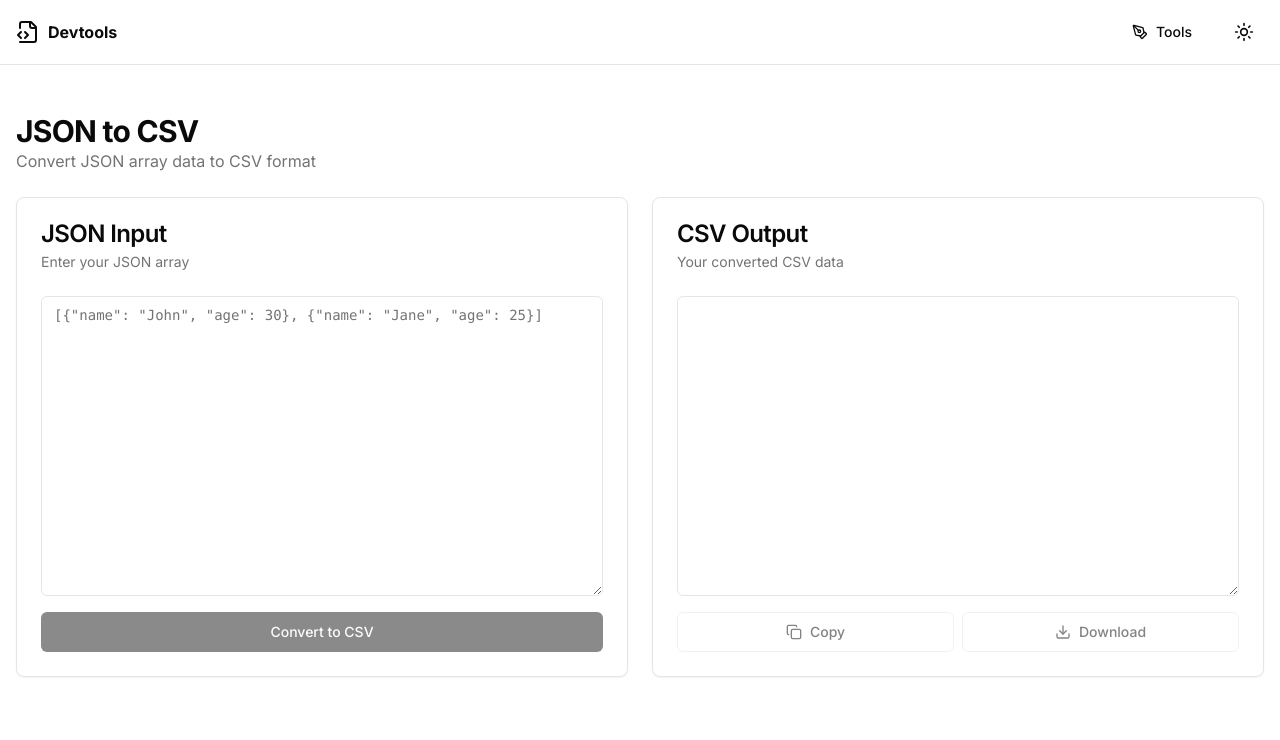
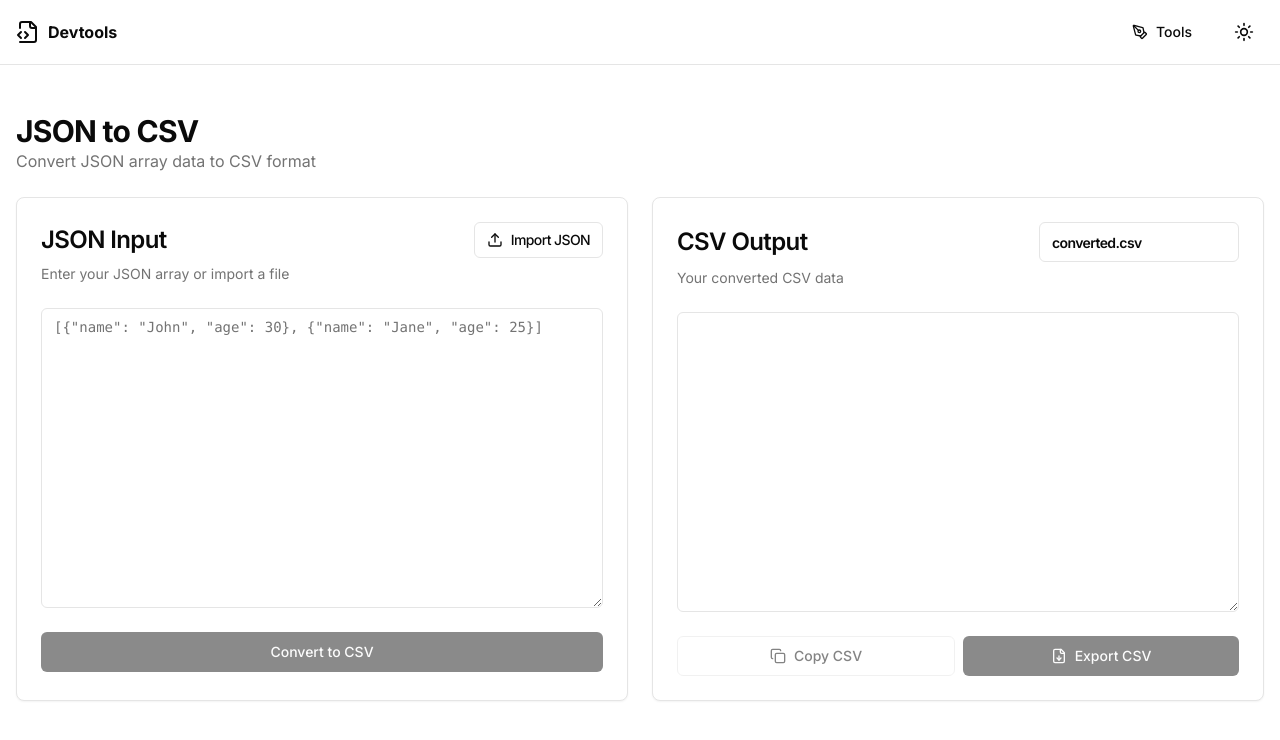
Before and after one commit to dj21-vicky21/Dev-tool-app, a Next.js app: page /tool/json-to-csv in a window 1280 px wide. Shown: the top 740 px of the page. Built offline with nearby package versions, Linux system fonts and the light colour scheme.

Commit message:
Enhance JSON to CSV tool by adding file upload support, improving error handling for JSON input, and allowing users to customize the output filename. Update UI components for better usability, including a loading state during conversion and improved button labels.

```diff
--- a/app/tool/json-to-csv/page.tsx
+++ b/app/tool/json-to-csv/page.tsx
@@ -1,25 +1,27 @@
 "use client";
 
-import { useState } from "react";
+import { useState, useRef } from "react";
 import {
   Card,
   CardContent,
   CardDescription,
   CardHeader,
   CardTitle,
+  CardFooter,
 } from "@/components/ui/card";
 import { Textarea } from "@/components/ui/textarea";
 import { Button } from "@/components/ui/button";
 import { useToast } from "@/hooks/use-toast";
-import { Copy, Download } from "lucide-react";
+import { Copy, Upload, FileDown } from "lucide-react";
+import { Input } from "@/components/ui/input";
 
-function jsonToCSV(json: string[]): string {
-  if (!Array.isArray(json) || !json.length) return "";
+function jsonToCSV(jsonData: Record<string, unknown>[]): string {
+  if (!Array.isArray(jsonData) || !jsonData.length) return "";
 
-  const headers = Object.keys(json[0]);
-  const rows = json.map((obj) =>
+  const headers = Object.keys(jsonData[0]);
+  const rows = jsonData.map((obj) =>
     headers
-      .map((header: any) => {
+      .map((header) => {
         let cell = obj[header];
         if (cell === null || cell === undefined) cell = "";
         if (typeof cell === "object") cell = JSON.stringify(cell);
@@ -35,44 +37,146 @@ function jsonToCSV(json: string[]): string {
 export default function JsonToCsv() {
   const [jsonInput, setJsonInput] = useState("");
   const [csvOutput, setCsvOutput] = useState("");
+  const [isProcessing, setIsProcessing] = useState(false);
+  const [fileName, setFileName] = useState("converted.csv");
+  const fileInputRef = useRef<HTMLInputElement>(null);
   const { toast } = useToast();
 
   const handleConvert = () => {
+    if (!jsonInput.trim()) {
+      toast({
+        title: "Error",
+        description: "Please enter some JSON data",
+        variant: "destructive",
+      });
+      return;
+    }
+
     try {
+      setIsProcessing(true);
       const jsonData = JSON.parse(jsonInput);
       if (!Array.isArray(jsonData)) {
         throw new Error("Input must be an array of objects");
       }
+      if (jsonData.length === 0) {
+        throw new Error("JSON array is empty");
+      }
       const csv = jsonToCSV(jsonData);
       setCsvOutput(csv);
     } catch (error) {
+      console.error("Error converting JSON to CSV:", error);
       toast({
         title: "Error",
         description:
           error instanceof Error ? error.message : "Invalid JSON input",
         variant: "destructive",
       });
+    } finally {
+      setIsProcessing(false);
     }
   };
 
+  const handleFileUpload = (e: React.ChangeEvent<HTMLInputElement>) => {
+    const file = e.target.files?.[0];
+    if (!file) return;
+
+    // Set the filename for download
+    const baseName = file.name.replace(/\.[^/.]+$/, ""); // Remove extension
+    setFileName(`${baseName}.csv`);
+
+    const reader = new FileReader();
+    reader.onload = (event) => {
+      const content = event.target?.result as string;
+      setJsonInput(content);
+
+      // Auto-convert if file is loaded
+      try {
+        const jsonData = JSON.parse(content);
+        if (!Array.isArray(jsonData)) {
+          throw new Error("Input must be an array of objects");
+        }
+        if (jsonData.length === 0) {
+          throw new Error("JSON array is empty");
+        }
+
+        const csv = jsonToCSV(jsonData);
+        setCsvOutput(csv);
+        toast({
+          title: "Success",
+          description: `${file.name} loaded and converted successfully`,
+        });
+      } catch (error) {
+        console.error("Error auto-converting JSON:", error);
+        // Just load the file, don't auto-convert if error
+        toast({
+          title: "File Loaded",
+          description: "JSON file loaded but not converted. Please check the format and convert manually.",
+        });
+      }
+    };
+    reader.onerror = () => {
+      toast({
+        title: "Error",
+        description: "Failed to read the file",
+        variant: "destructive",
+      });
+    };
+    reader.readAsText(file);
+  };
+
+  const triggerFileUpload = () => {
+    fileInputRef.current?.click();
+  };
+
   const copyToClipboard = async () => {
+    if (!csvOutput) {
+      toast({
+        title: "Error",
+        description: "No CSV to copy",
+        variant: "destructive",
+      });
+      return;
+    }
+
+    try {
       await navigator.clipboard.writeText(csvOutput);
       toast({
         title: "Copied!",
         description: "CSV copied to clipboard",
       });
+    } catch {
+      toast({
+        title: "Error",
+        description: "Failed to copy to clipboard",
+        variant: "destructive",
+      });
+    }
   };
 
   const downloadCSV = () => {
+    if (!csvOutput) {
+      toast({
+        title: "Error",
+        description: "No CSV to download",
+        variant: "destructive",
+      });
+      return;
+    }
+
     const blob = new Blob([csvOutput], { type: "text/csv" });
     const url = window.URL.createObjectURL(blob);
     const a = document.createElement("a");
     a.href = url;
-    a.download = "converted.csv";
+    a.download = fileName;
     document.body.appendChild(a);
     a.click();
     document.body.removeChild(a);
     window.URL.revokeObjectURL(url);
+
+    toast({
+      title: "Downloaded",
+      description: `CSV saved as ${fileName}`,
+    });
   };
 
   return (
@@ -87,8 +191,21 @@ export default function JsonToCsv() {
       <div className="grid gap-6 md:grid-cols-2">
         <Card>
           <CardHeader>
-            <CardTitle>JSON Input</CardTitle>
-            <CardDescription>Enter your JSON array</CardDescription>
+            <CardTitle className="flex items-center justify-between">
+              JSON Input
+              <Button variant="outline" size="sm" onClick={triggerFileUpload}>
+                <Upload className="mr-2 h-4 w-4" />
+                Import JSON
+              </Button>
+            </CardTitle>
+            <CardDescription>Enter your JSON array or import a file</CardDescription>
+            <Input
+              type="file"
+              ref={fileInputRef}
+              accept=".json"
+              onChange={handleFileUpload}
+              className="hidden"
+            />
           </CardHeader>
           <CardContent>
             <Textarea
@@ -97,19 +214,30 @@ export default function JsonToCsv() {
               onChange={(e) => setJsonInput(e.target.value)}
               className="min-h-[300px] font-mono text-sm"
             />
+          </CardContent>
+          <CardFooter>
             <Button
-              disabled={!jsonInput}
+              disabled={!jsonInput || isProcessing}
               onClick={handleConvert}
-              className="w-full mt-4"
+              className="w-full"
             >
-              Convert to CSV
+              {isProcessing ? "Converting..." : "Convert to CSV"}
             </Button>
-          </CardContent>
+          </CardFooter>
         </Card>
 
         <Card>
           <CardHeader>
-            <CardTitle>CSV Output</CardTitle>
+            <CardTitle className="flex items-center justify-between">
+              CSV Output
+              <Input
+                type="text"
+                value={fileName}
+                onChange={(e) => setFileName(e.target.value)}
+                className="max-w-[200px] text-sm"
+                placeholder="filename.csv"
+              />
+            </CardTitle>
             <CardDescription>Your converted CSV data</CardDescription>
           </CardHeader>
           <CardContent>
@@ -118,7 +246,8 @@ export default function JsonToCsv() {
               value={csvOutput}
               className="min-h-[300px] font-mono text-sm"
             />
-            <div className="flex gap-2 mt-4">
+          </CardContent>
+          <CardFooter className="flex gap-2">
             <Button
               variant="outline"
               className="flex-1"
@@ -126,19 +255,17 @@ export default function JsonToCsv() {
               onClick={copyToClipboard}
             >
               <Copy className="mr-2 h-4 w-4" />
-                Copy
+              Copy CSV
             </Button>
             <Button
               disabled={!csvOutput}
-                variant="outline"
               className="flex-1"
               onClick={downloadCSV}
             >
-                <Download className="mr-2 h-4 w-4" />
-                Download
+              <FileDown className="mr-2 h-4 w-4" />
+              Export CSV
             </Button>
-            </div>
-          </CardContent>
+          </CardFooter>
         </Card>
       </div>
     </div>
```
Lines whose indentation alone changed are shown as unchanged.
